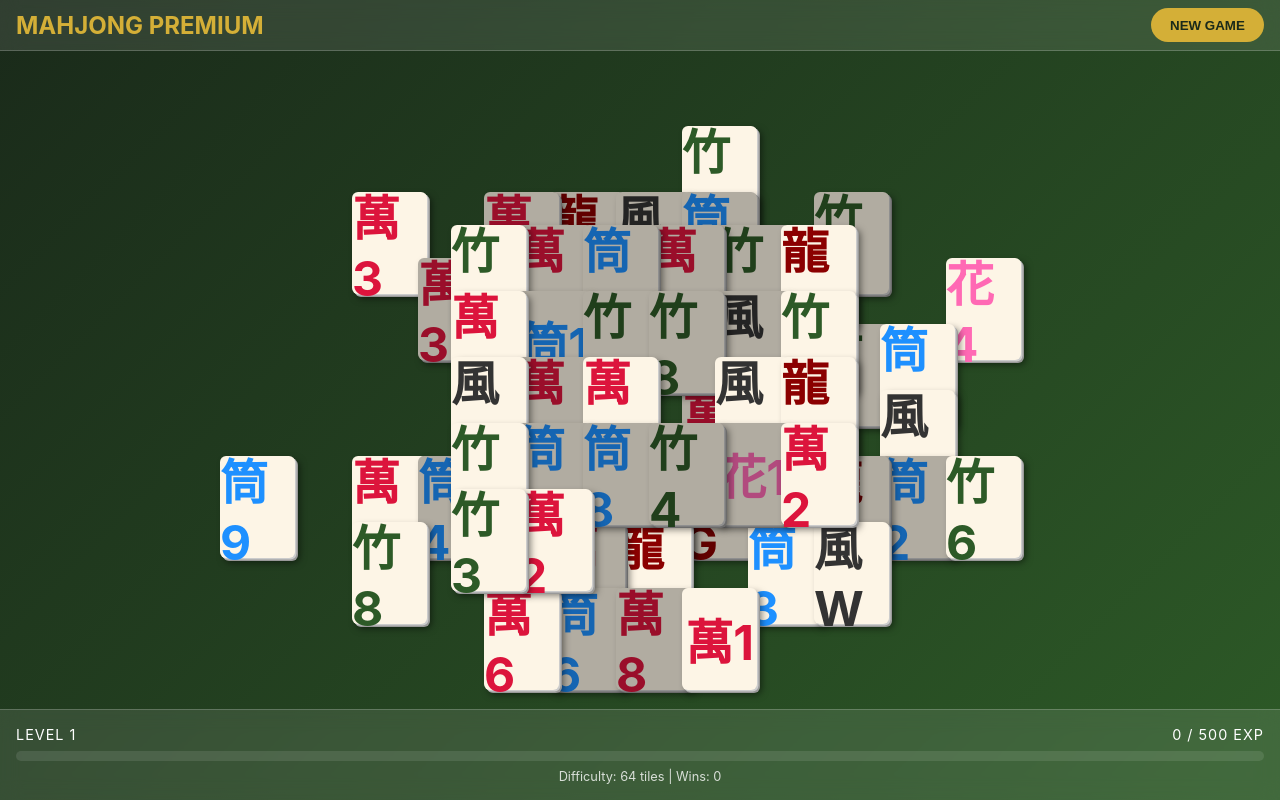
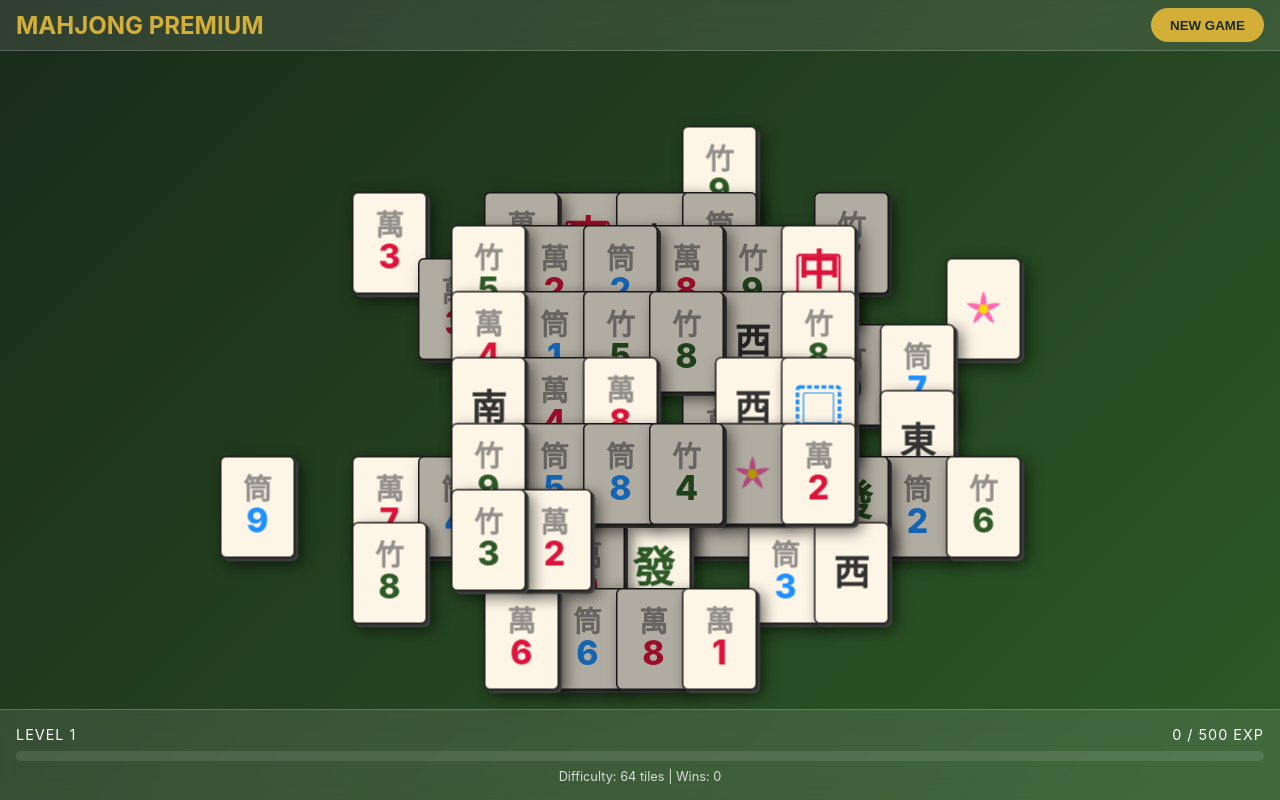
Before and after one commit to saarben/mahjong, a React (Vite) app: page / in a window 1280 px wide. Built offline with nearby package versions, Linux system fonts and the light colour scheme.

Commit message:
final aesthetic improvements: traditional mahjong icons and enhanced tile outlines

```diff
--- a/src/components/GameBoard.tsx
+++ b/src/components/GameBoard.tsx
@@ -1,11 +1,6 @@
-import { useState, useEffect } from 'react';
-import type { Tile } from '../logic/GameEngine';
+import React, { useState, useEffect } from 'react';
+import type { Tile, TileType } from '../logic/GameEngine';
 import { createTileSet, getTurtleLayout, isTileSelectable, areTilesMatching, TILE_THICKNESS } from '../logic/GameEngine';
-
-interface GameBoardProps {
-  tileCount: number;
-  onWin: () => void;
-}
 
 const tileIcons: Record<string, string> = {
   character: '萬',
@@ -15,6 +10,80 @@ const tileIcons: Record<string, string> = {
   dragon: '龍',
   flower: '花',
   season: '季'
+};
+
+interface GameBoardProps {
+  tileCount: number;
+  onWin: () => void;
+}
+
+const BirdIcon = () => (
+  <svg viewBox="0 0 100 100" width="100%" height="100%">
+    <path d="M30,70 Q40,40 60,50 Q80,60 90,40" stroke="#2d5a27" strokeWidth="6" fill="none" />
+    <path d="M60,50 Q70,80 50,95" stroke="#2d5a27" strokeWidth="6" fill="none" />
+    <circle cx="35" cy="55" r="5" fill="#dc143c" />
+    <path d="M55,50 L75,30" stroke="#2d5a27" strokeWidth="4" />
+    <path d="M20,80 L40,70" stroke="#2d5a27" strokeWidth="4" />
+  </svg>
+);
+
+const DragonRedIcon = () => (
+  <svg viewBox="0 0 100 100" width="100%" height="100%">
+    <text x="50" y="65" textAnchor="middle" fontSize="70" fontWeight="900" fill="#dc143c" style={{ fontFamily: 'serif' }}>中</text>
+    <rect x="15" y="15" width="70" height="70" fill="none" stroke="#dc143c" strokeWidth="4" rx="4" />
+  </svg>
+);
+
+const DragonGreenIcon = () => (
+  <svg viewBox="0 0 100 100" width="100%" height="100%">
+    <text x="50" y="65" textAnchor="middle" fontSize="70" fontWeight="900" fill="#2d5a27" style={{ fontFamily: 'serif' }}>發</text>
+  </svg>
+);
+
+const DragonWhiteIcon = () => (
+  <svg viewBox="0 0 100 100" width="100%" height="100%">
+    <rect x="15" y="15" width="70" height="70" fill="none" stroke="#1e90ff" strokeWidth="6" rx="4" strokeDasharray="8 4" />
+    <rect x="25" y="25" width="50" height="50" fill="none" stroke="#1e90ff" strokeWidth="2" rx="2" />
+  </svg>
+);
+
+const WindIcon: React.FC<{ value: string }> = ({ value }) => {
+  const windChars: Record<string, string> = { E: '東', S: '南', W: '西', N: '北' };
+  return (
+    <svg viewBox="0 0 100 100" width="100%" height="100%">
+      <text x="50" y="70" textAnchor="middle" fontSize="60" fontWeight="900" fill="#333" style={{ fontFamily: 'serif' }}>{windChars[value] || value}</text>
+    </svg>
+  );
+};
+
+const FlowerIcon = () => (
+  <svg viewBox="0 0 100 100" width="100%" height="100%">
+    <path d="M50,20 Q60,40 50,60 Q40,40 50,20" fill="#ff69b4" />
+    <path d="M50,20 Q60,40 50,60 Q40,40 50,20" fill="#ff69b4" transform="rotate(72 50 50)" />
+    <path d="M50,20 Q60,40 50,60 Q40,40 50,20" fill="#ff69b4" transform="rotate(144 50 50)" />
+    <path d="M50,20 Q60,40 50,60 Q40,40 50,20" fill="#ff69b4" transform="rotate(216 50 50)" />
+    <path d="M50,20 Q60,40 50,60 Q40,40 50,20" fill="#ff69b4" transform="rotate(288 50 50)" />
+    <circle cx="50" cy="50" r="8" fill="#ffd700" />
+  </svg>
+);
+
+const TileContent: React.FC<{ type: TileType; value: number | string }> = ({ type, value }) => {
+  if (type === 'dragon') {
+    if (value === 'R') return <DragonRedIcon />;
+    if (value === 'G') return <DragonGreenIcon />;
+    return <DragonWhiteIcon />;
+  }
+  if (type === 'wind') return <WindIcon value={value as string} />;
+  if (type === 'bamboo' && value === 1) return <BirdIcon />;
+  if (type === 'flower' || type === 'season') return <FlowerIcon />;
+
+  const iconText = tileIcons[type];
+  return (
+    <div style={{ display: 'flex', flexDirection: 'column', alignItems: 'center', lineHeight: 1, height: '100%', justifyContent: 'center' }}>
+      <span style={{ fontSize: '0.6em', opacity: 0.7, color: '#666' }}>{iconText}</span>
+      <span style={{ fontSize: '1.4rem', color: type === 'character' ? '#dc143c' : (type === 'bamboo' ? '#2d5a27' : '#1e90ff') }}>{value}</span>
+    </div>
+  );
 };
 
 const GameBoard: React.FC<GameBoardProps> = ({ tileCount, onWin }) => {
@@ -80,7 +149,7 @@ const GameBoard: React.FC<GameBoardProps> = ({ tileCount, onWin }) => {
 
     const firstTile = tiles.find(t => t.id === selectedId);
     if (firstTile && areTilesMatching(firstTile, tile)) {
-      setTiles(prev => prev.map(t =>
+      setTiles((prev: Tile[]) => prev.map((t: Tile) =>
         (t.id === firstTile.id || t.id === tile.id)
           ? { ...t, isMatched: true }
           : t
@@ -88,7 +157,7 @@ const GameBoard: React.FC<GameBoardProps> = ({ tileCount, onWin }) => {
       setSelectedId(null);
 
       // Check win condition
-      if (tiles.length > 0 && tiles.filter(t => !t.isMatched).length === 2) {
+      if (tiles.length > 0 && tiles.filter((t: Tile) => !t.isMatched).length === 2) {
         onWin();
       }
     } else {
@@ -107,11 +176,12 @@ const GameBoard: React.FC<GameBoardProps> = ({ tileCount, onWin }) => {
               left: `${tile.x * 22}px`,
               top: `${tile.y * 22}px`,
               zIndex: tile.z * 10 + tile.y,
-              transform: `translate3d(0, 0, ${tile.z * TILE_THICKNESS}px)`
+              transform: `translate3d(0, 0, ${tile.z * TILE_THICKNESS}px)`,
+              padding: '4px'
             }}
             onClick={() => handleTileClick(tile)}
           >
-            {tileIcons[tile.type]}{tile.value}
+            <TileContent type={tile.type} value={tile.value} />
           </div>
         ))}
       </div>
--- a/src/index.css
+++ b/src/index.css
@@ -85,20 +85,21 @@ body {
   width: 44px;
   height: 60px;
   background: var(--tile-bg);
+  border: 1.5px solid #222;
   border-radius: 4px;
   display: flex;
   justify-content: center;
   align-items: center;
   cursor: pointer;
   box-shadow:
-    1px 1px 0 #ccc,
-    2px 2px 0 #999,
-    3px 3px 5px rgba(0,0,0,0.5);
+    1px 1px 0 #333,
+    2px 2px 0 #444,
+    4px 4px 10px rgba(0,0,0,0.6);
   transition: transform 0.2s, box-shadow 0.2s, background 0.2s;
   user-select: none;
-  font-size: 1.2rem;
-  font-weight: bold;
-  color: #333;
+  font-size: 1.1rem;
+  font-weight: 800;
+  color: #111;
   transform-style: preserve-3d;
 }
 
```
